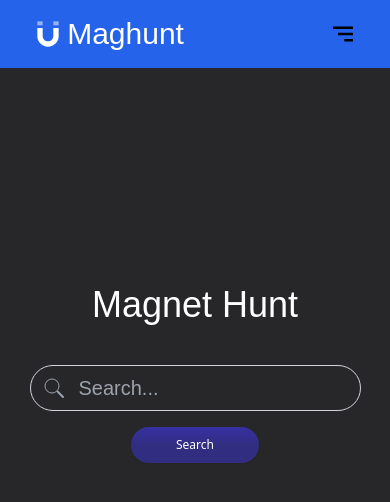
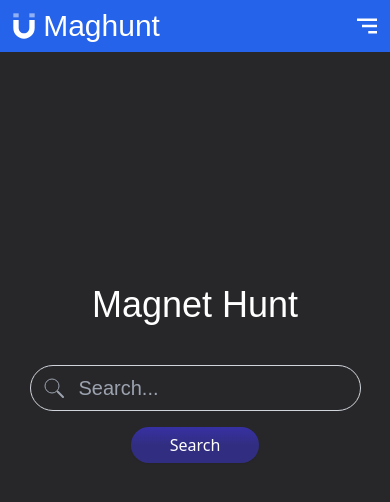
Before and after one commit to noob3911/maghuntui, a Next.js app: page / in a window 390 px wide. Shown: the top 502 px of the page. Built offline with nearby package versions, Linux system fonts and the light colour scheme.

Commit message:
some ui changes

```diff
--- a/components/Hero.jsx
+++ b/components/Hero.jsx
@@ -12,28 +12,6 @@
    const [search, setSearch] = useState("");
    const [searched, setSearched] = useState(false);
    const [isLoading, setLoading] = useState(false);
-
-   const magnetRef = useRef(null);
-
-   // const handleMagnetCopy = () => {
-   //    const magnetCopy = magnetRef?.current?.href;
-
-   //    if (magnetCopy) {
-   //       const textarea = document.createElement("textarea");
-   //       textarea.value = magnetCopy;
-   //       document.body.appendChild(textarea);
-   //       textarea.select();
-
-   //       try {
-   //          document.execCommand("copy");
-   //          toast.success("Magnet Copied");
-   //       } catch (error) {
-   //          console.error("Failed to copy:", error);
-   //       }
-
-   //       document.body.removeChild(textarea);
-   //    }
-   // };
 
    const handleMagnetCopy = async (link) => {
       const magnetCopy = link
@@ -96,7 +74,7 @@
                   </div>
                   <button
                      type="submit"
-                     className="w-32 my-4 text-white sm:w-36 flex items-center text-xs justify-center text-center  h-9 rounded-full  hover:brightness-110 bg-opacity-0 shadow-sm  mt-4 bg-gradient-to-t from-indigo-900 via-indigo-900 to-indigo-800"
+                     className="w-32 my-4 mt-10 text-white sm:w-36 flex items-center text-md justify-center text-center  h-9 rounded-full  hover:brightness-110 bg-opacity-0 shadow-sm  mt-4 bg-gradient-to-t from-indigo-900 via-indigo-900 to-indigo-800"
                   >
                      {isLoading ? "Loading.." : "Search"}
                   </button>
@@ -113,14 +91,14 @@
                                    key={index}
                                 >
                                    <div className="px-4 py-5">
-                                      <h2 className="text-sm font-semibold text-white mb-2">{torrent.Name}</h2>
+                                      <h2 className="text-sm font-semibold text-yellow-400 mb-2">#{index+1}<span className="px-2 text-white">{torrent.Name}</span></h2>
                                    </div>
                                    <div className="px-5 flex items-center justify-between pb-2">
                                       <p className="text-white text-sm">Size: {torrent.Size}</p>
                                       <div className="flex items-center text-white justify-center gap-1">
                                          <button onClick={() => handleMagnetCopy(torrent.Magnet)} className="text-red-600 cursor-pointer">
                                             <p className="text-indigo-600 hover:underline cursor-pointer text-sm mb block"></p>
-                                            <ImMagnet />
+                                            <ImMagnet size={24} />
                                          </button>
                                       </div>
                                    </div>
--- a/components/Navbar.jsx
+++ b/components/Navbar.jsx
@@ -7,7 +7,7 @@
 import { CgMagnet } from "react-icons/cg";
 const Navbar = () => {
    return (
-      <header className="padding-x py-4 fixed z-10 bg-blue-600 w-full">
+      <header className="padding-x py-2 fixed z-10 bg-blue-600 w-full">
          <nav className=" flex bg-blue-600 justify-between items-center max-container font-palanquin">
             <a href="/">
                <div className="flex items-center justify-end gap-[0.20rem]">
@@ -25,7 +25,7 @@
                ))}
             </ul>
             <div className="hidden max-lg:block">
-               <BiMenuAltRight className="" size={30} />
+               <BiMenuAltRight className="text-white" size={30} />
             </div>
          </nav>
       </header>
--- a/styles/globals.css
+++ b/styles/globals.css
@@ -21,7 +21,7 @@
   }
 
   .padding-x {
-    @apply sm:px-16 px-8;
+    @apply sm:px-16 px-2;
   }
 
   .padding-y {
```
